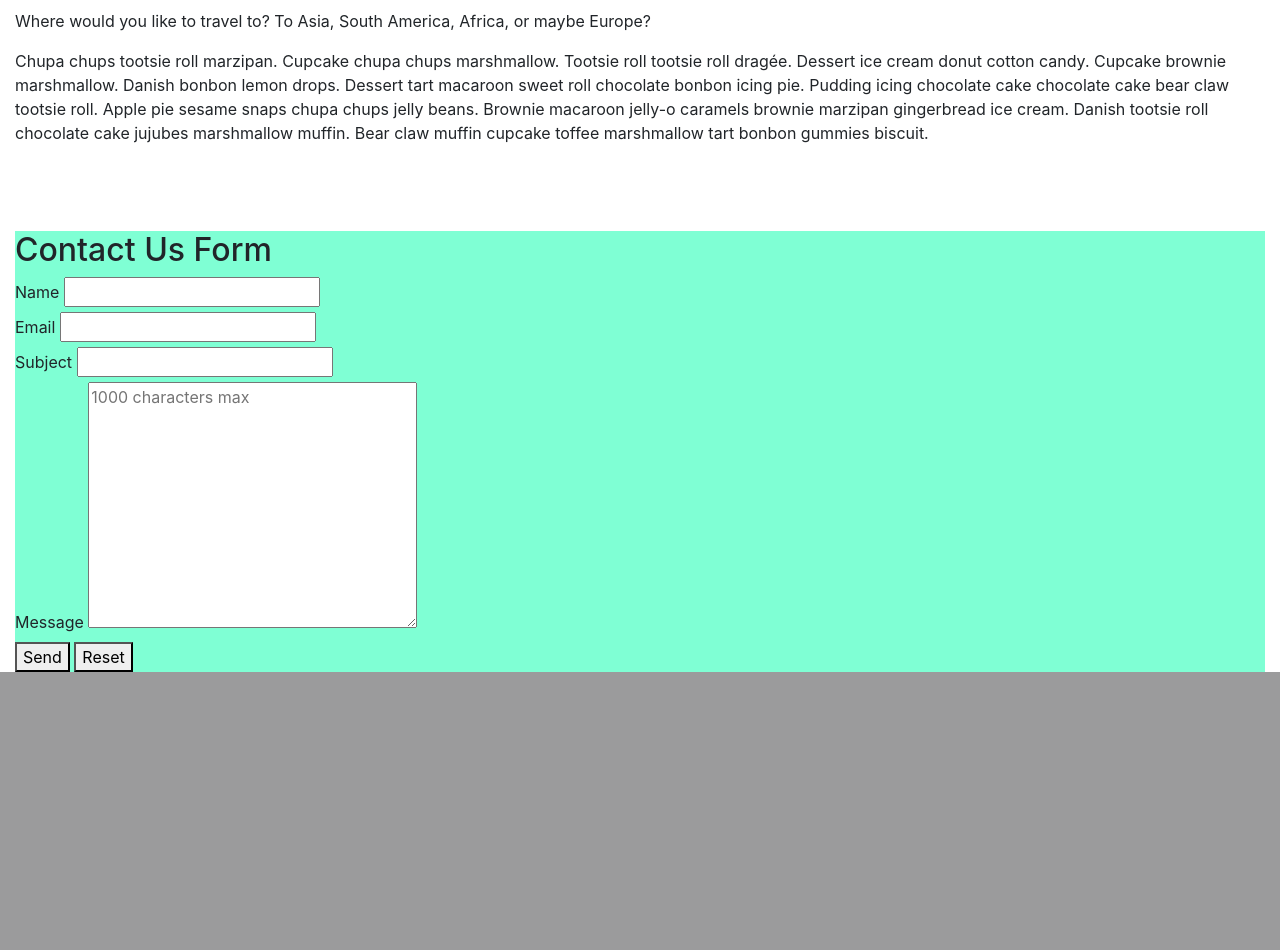
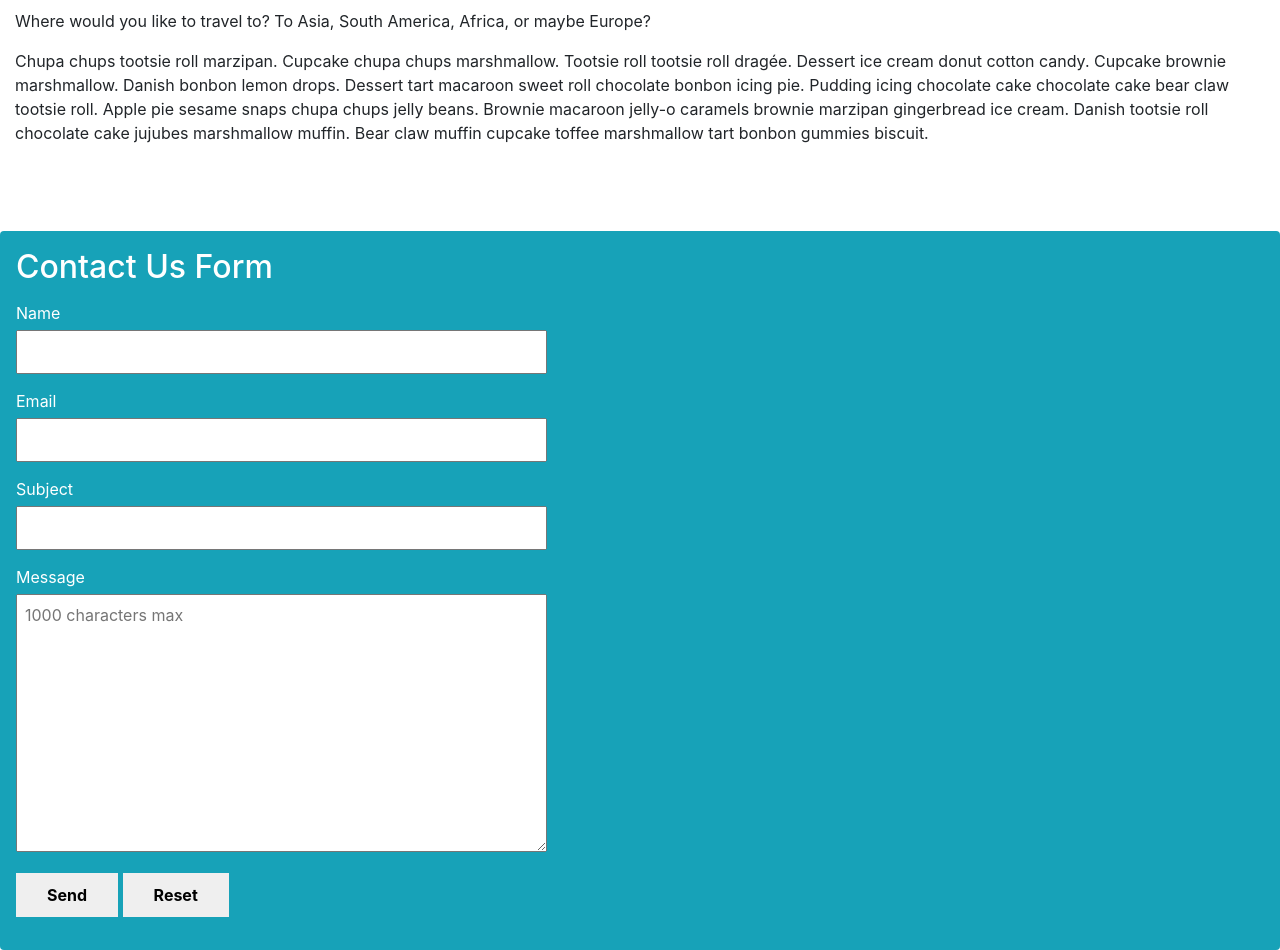
Before and after one commit to ediththakkar/travel-site, a PHP site: page / in a window 1280 px wide. Shown: the part 1401-2351 px from the top of the page. Before the commit the page ends 2073 px from the top, so only its background shows below. Run offline with PHP 8.4, Linux system fonts and the light colour scheme; some libraries are stand-ins or nearby versions.

Commit message:
additions of css for contact us section, padding, background color, margin, alignment,borders

```diff
--- a/public_html/css/style.css
+++ b/public_html/css/style.css
@@ -2,9 +2,35 @@
 contact styles
 ******************************************************/
 .form-wrapper,div.container{
-	background-color: aquamarine;
 }
 
-.form-wrapper{
-	margin: 0;
+label {
+	display: block;
+	margin: 15px 0 5px 0;
 }
+
+input, textarea {
+	width: 50%;
+	padding: 8px;
+}
+
+button {
+	padding: 10px 31px;
+	font-weight: bold;
+	font-size: 1rem;
+	border: none;
+}
+
+form div:nth-child(4) {
+	margin-bottom: 15px;
+}
+
+.form-wrapper h2 {
+	margin-top: 0;
+}
+
+footer {
+	background-color: black;
+	color: white;
+	text-align: center;
+}
--- a/public_html/index.php
+++ b/public_html/index.php
@@ -111,10 +111,14 @@
 
 			<!--Contact Us section-->
 				<section>
-					<div class="container-fluid">
+					<div class="container-fluid bg-info text-white rounded p-0 m-0">
 						<div class="form-wrapper">
+							<div class="row">
+								<div class="col-md-12"></div>
+								<div class="col-md-10 text-left rounded m-3">
 									<h2>Contact Us Form</h2>
-							<form>
+									<form id="contact-form" action="php/mailer.php" method="post">
+									<div class="form-group">
 
 										<div>
 											<label for="name">Name</label>
@@ -141,8 +145,12 @@
 
 										<button type="submit">Send</button>
 										<button type="reset">Reset</button>
+									</div>
+									</form>
+								</div>
+								<div class="col-md-12"></div>
+							</div>
 
-							</form>
 
 							<!--Error sucess output-->
 							<div class="row">
```
Lines whose indentation alone changed are shown as unchanged.
